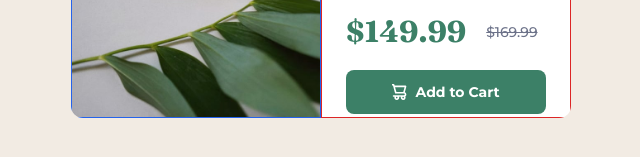
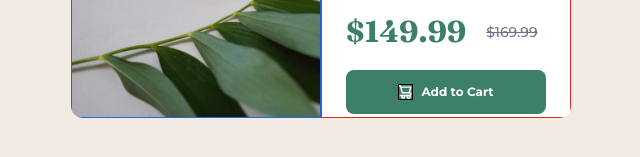
Before and after one commit to HarikrishnanYPR1707/product-preview-card-component, a React (Vite) app: page / in a window 1280 px wide. Shown: the part 469-626 px from the top of the page, without its empty margins (319-959 px from the left). Built offline with nearby package versions, Linux system fonts and the light colour scheme.

Commit message:
Added Changes

```diff
--- a/src/components/ProductPreviewCard.jsx
+++ b/src/components/ProductPreviewCard.jsx
@@ -38,8 +38,12 @@ const ProductPreviewCard = () => {
             $169.99
           </span>
         </p>
-        <button className="mt-5 flex w-full items-center justify-center gap-2 rounded-lg bg-fmLightGreen py-3 font-Montserrat font-bold text-white active:bg-fmDarkGreen">
-          <img src="/icon-cart.svg" alt="" />
+        <button className="mt-5 flex w-full items-center justify-center gap-2 rounded-lg bg-fmLightGreen py-3 font-Montserrat font-bold text-white active:bg-fmDarkGreen lg:text-[12px]">
+          <img
+            src="/icon-cart.svg"
+            alt=""
+            className="border border-black lg:w-[15px]"
+          />
           <p className="">Add to Cart</p>
         </button>
       </div>
```
